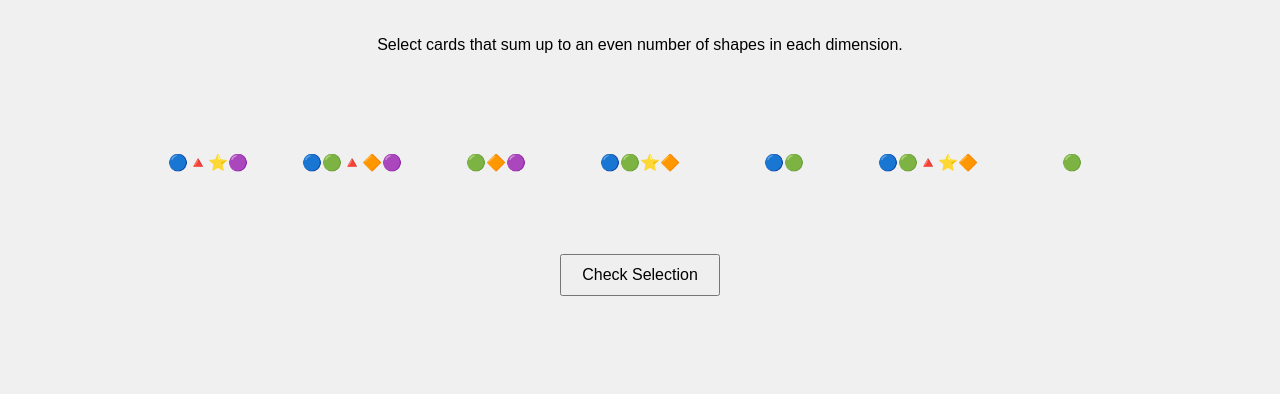
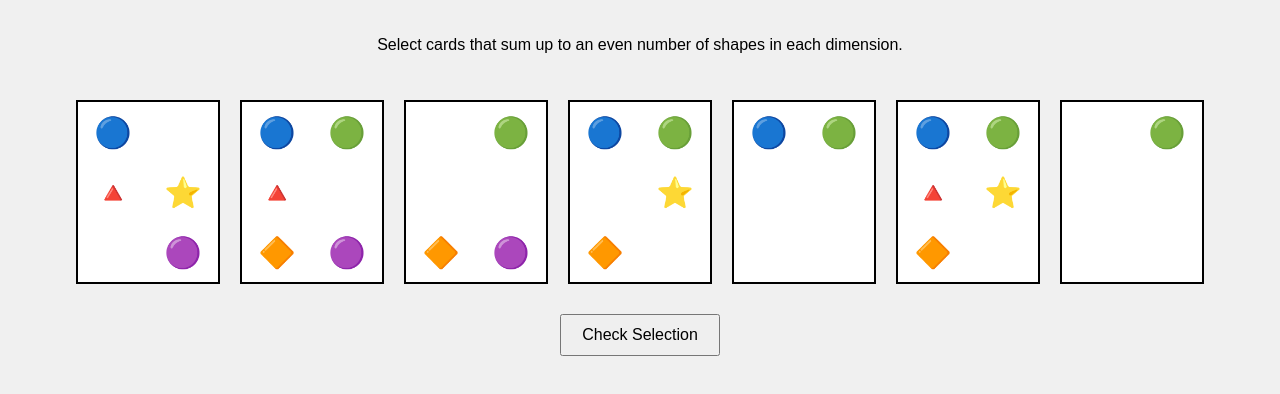
Before and after one commit to alejandroerickson/zero-sumz, a website built with webpack: page index.html in a window 1280 px wide. Built offline with nearby package versions, Linux system fonts and the light colour scheme.

Commit message:
WIP basics working now

```diff
--- a/src/script.js
+++ b/src/script.js
@@ -17,25 +17,26 @@ document.addEventListener('DOMContentLoaded', () => {
     const cardWrapper = document.createElement('div');
     cardWrapper.classList.add('card-wrapper');
 
-        const checkbox = document.createElement('input');
-        checkbox.type = 'checkbox';
-        checkbox.id = `card-${index}`;
-        checkbox.classList.add('card-checkbox');
+    // Create and append shapes based on the card's bits
+    card.forEach((bit, i) => {
+      const shape = document.createElement('div');
+      shape.classList.add('shape');
+      shape.innerHTML = bit ? shapes[i] : '';
+      cardWrapper.appendChild(shape);
+    });
 
-        const label = document.createElement('label');
-        label.htmlFor = checkbox.id;
-        label.classList.add('card');
-        label.innerHTML = card.map((bit, i) => bit ? shapes[i] : '').join('');
+    cardsContainer.appendChild(cardWrapper);
 
-        cardWrapper.appendChild(checkbox);
-        cardWrapper.appendChild(label);
-        cardsContainer.appendChild(cardWrapper);
+    // Toggle selection on click
+    cardWrapper.addEventListener('click', () => {
+      cardWrapper.classList.toggle('selected');
+    });
   });
 
   checkButton.addEventListener('click', () => {
-        // Gather selected cards based on checkboxes
-        const selectedCardsIndices = [...document.querySelectorAll('.card-checkbox:checked')].map(cb => cb.id.replace('card-', ''));
-        const selectedCards = selectedCardsIndices.map(index => cards[index]);
+    const selectedCards = [...document.querySelectorAll('.card-wrapper.selected')].map(cardWrapper =>
+      Array.from(cardWrapper.children).map(shape => shapes.indexOf(shape.innerHTML) !== -1 ? 1 : 0)
+    );
 
     // Sum columns of selected cards
     const sums = selectedCards.reduce((acc, card) => {
--- a/src/style.scss
+++ b/src/style.scss
@@ -16,36 +16,31 @@ body {
   }
 
   .card-wrapper {
+    width: 140px; /* Adjusted for layout */
+    height: 180px; /* Adjusted for layout */
     margin: 10px;
-    position: relative;
+    border: 2px solid #000; /* Visible border */
+    background-color: #fff; /* Unselected color */
+    cursor: pointer;
+    transition: background-color 0.3s; /* Smooth transition for selection */
+
+    display: flex;
+    flex-wrap: wrap;
+    justify-content: space-around;
+    align-content: space-around;
   }
 
-  .card-checkbox {
-    opacity: 0;
-    position: absolute;
-    width: 100%;
-    height: 100%;
-    cursor: pointer;
-    z-index: 2;
+  .card-wrapper.selected {
+    background-color: #666; /* Selected color */
   }
 
-  .card {
-    width: 120px;
-    height: 120px;
+  .shape {
+    width: 50px; /* Shape size */
+    height: 50px; /* Shape size */
     display: flex;
-    flex-direction: column;
     justify-content: center;
     align-items: center;
-    border: 2px solid transparent;
-    transition: transform 0.2s, border-color 0.2s;
-    cursor: pointer;
-    user-select: none;
-    position: relative;
-    z-index: 1;
-
-    &:hover {
-      transform: scale(1.1);
-    }
+    font-size: 30px; /* Emoji size */
   }
 
   button {
```
Lines whose indentation alone changed are shown as unchanged.
